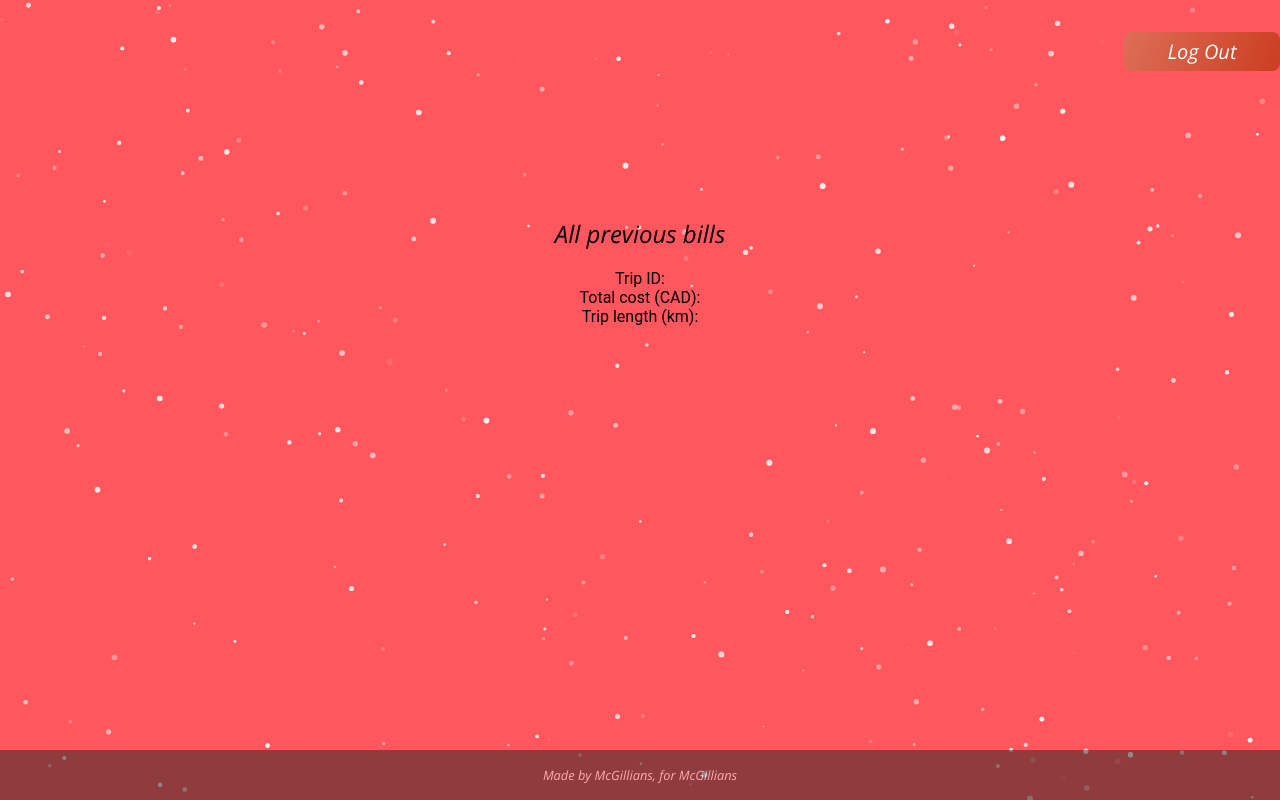
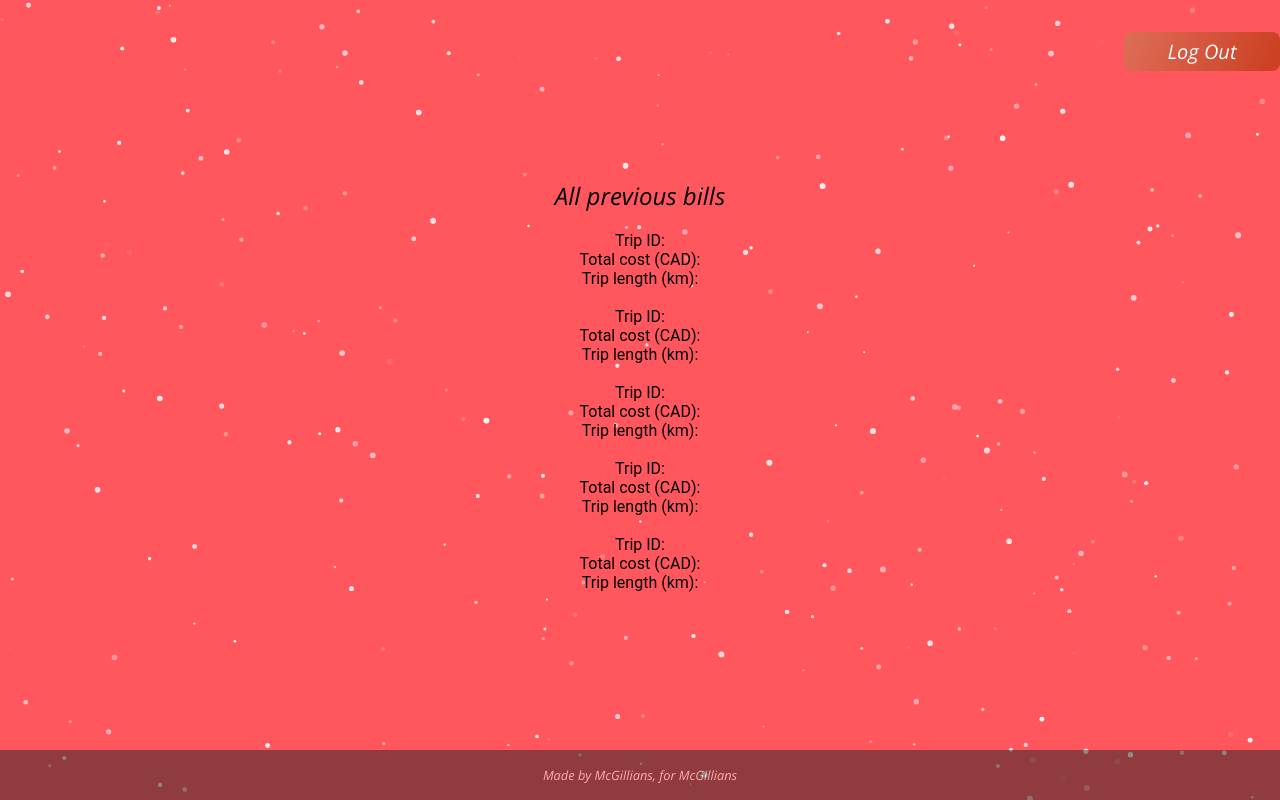
Before and after one commit to YazdanZ/McGill-ECSE428-Project, a React (Create React App) app in the folder frontend/: page /passenger-bill in a window 1280 px wide. Built offline with nearby package versions, Linux system fonts and the light colour scheme.

Commit message:
Added the baility to loop over a block of html several times. Useful for displaying several trips.

```diff
--- a/frontend/src/components/pages/PassengerBill.jsx
+++ b/frontend/src/components/pages/PassengerBill.jsx
@@ -4,15 +4,11 @@ import '../../App.css'
 import Logout from '../button/Logout'
 
 export default function PassengerBill() {
-    return (
-        <div className='App-header'>
-            <ParticlesComponent />
-            <div className="centered">
-                <Logout />
-                <br></br>
-                <br></br>
-                <br></br>
-                <h2>All previous bills</h2>
+    const bills = [];
+
+    for (let i = 0; i < 5; i++) {
+        bills.push(
+            <div key={i}>
                 <br></br>
                 <label>Trip ID:</label>
                 <br></br>
@@ -20,16 +16,19 @@ export default function PassengerBill() {
                 <br></br>
                 <label>Trip length (km): </label>
                 <br></br>
-                {billDisplay}
+            </div>
+        );
+    }
+
+    return (
+        <div className="App-header">
+            <ParticlesComponent />
+            <div className="centered">
+                <Logout />
+                <br></br>
+                <h2>All previous bills</h2>
+                {bills}
             </div>
         </div>
-    )
+    );
 }
-
-function billDisplay() {
-    var text = "";
-    for (var i = 0; i < 5; i++) {
-        text += "<h2>All previous bills</h2> <br></br> <label>Trip ID:</label> <br></br> <label>Total cost (CAD): </label> <br></br> <label>Trip length (km): </label> <br></br>";
-    }
-    return text;
-}
```
